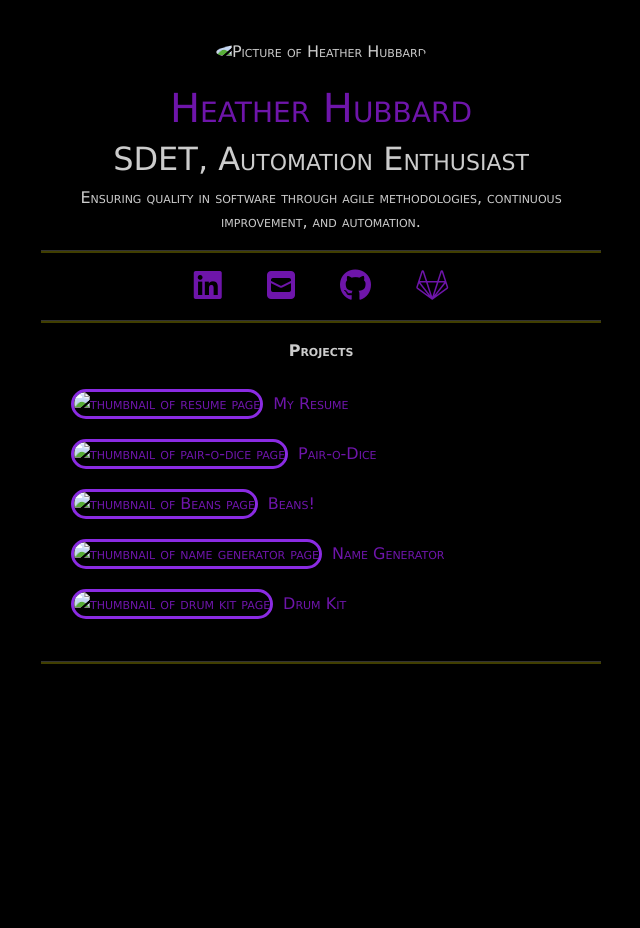
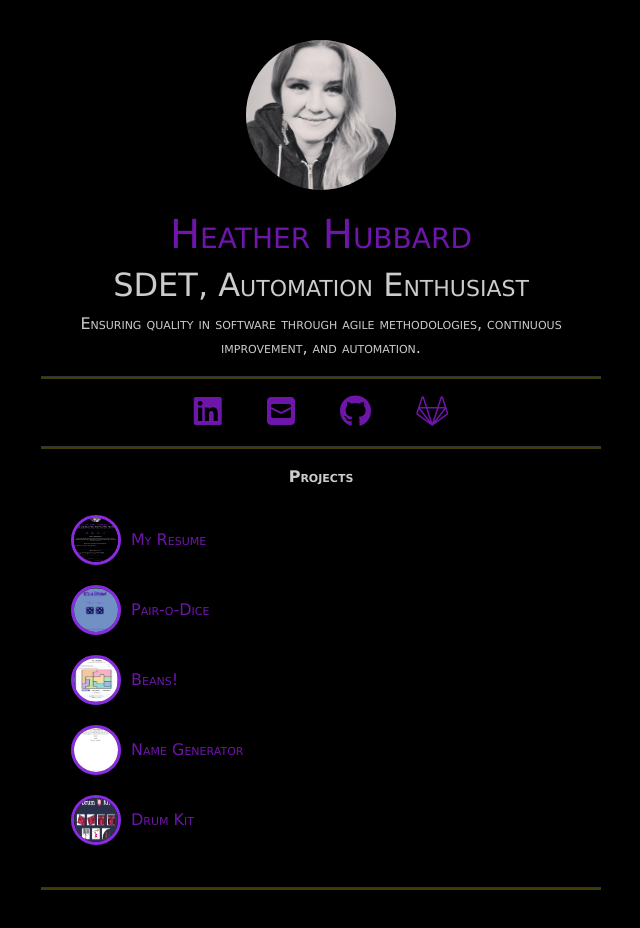
Before and after one commit to Scottish-Red/portfolio-javascript, a plain HTML site: page index.html in a window 1280 px wide. Shown: the whole page, without its empty margins (319-959 px from the left). Before the commit the page ends 800 px from the top, so only its background shows below. Drawn offline with nearby package versions, Linux system fonts and the light colour scheme.

Commit message:
Fix path for moved assets and update links in HTML and JS files

```diff
--- a/index.html
+++ b/index.html
@@ -19,7 +19,7 @@
             <section class="header-section">
                 <div class="header-content">
                     <div class="header-avatar">
-                        <img src="./images/Me.jpg" alt="Picture of Heather Hubbard" class="profile-image">
+                        <img src="../Assets/images/Me.jpg" alt="Picture of Heather Hubbard" class="profile-image">
                     </div>
                 </div>
                 <h1 class="header-title">Heather Hubbard</h1>
@@ -49,11 +49,11 @@
             <div class="projects">
                 <p><strong>Projects</strong></p>
                 <ul>
-                    <li><a href="./Resume/index.html"><img src="images/resume-page.png" alt="thumbnail of resume page">My Resume</a></li>
-                    <li><a href="./Pair-o-Dice Game/pairODice.html"><img src="images/dicee.png" alt="thumbnail of pair-o-dice page">Pair-o-Dice</a></li>
-                    <li><a href="./Beans/index.html"><img src="images/beans.png" alt="thumbnail of Beans page">Beans!</a></li>
-                    <li><a href="./Name Generator/index.html"><img src="images/Name Generator.png" alt="thumbnail of name generator page">Name Generator</a></li>
-                    <li><a href="./Drum Kit/index.html"><img src="images/drumKit.png" alt="thumbnail of drum kit page">Drum Kit</a></li>
+                    <li><a href="./Resume/index.html"><img src="../Assets/images/resume-page.png" alt="thumbnail of resume page">My Resume</a></li>
+                    <li><a href="./Pair-o-Dice Game/pairODice.html"><img src="../Assets/images/dicee.png" alt="thumbnail of pair-o-dice page">Pair-o-Dice</a></li>
+                    <li><a href="./Beans/index.html"><img src="../Assets/images/beans.png" alt="thumbnail of Beans page">Beans!</a></li>
+                    <li><a href="./Name Generator/index.html"><img src="../Assets/images/Name Generator.png" alt="thumbnail of name generator page">Name Generator</a></li>
+                    <li><a href="./Drum Kit/index.html"><img src="../Assets/images/drumKit.png" alt="thumbnail of drum kit page">Drum Kit</a></li>
                 </ul>
             </div>
             <hr>
```
